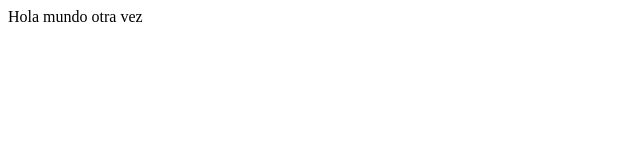
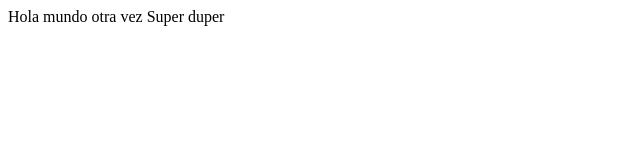
Before and after one commit to elescobars/pw15162022, a plain HTML site: page pagina.html in a window 1280 px wide. Shown: the full height of the page, 0-640 px from the left. Drawn offline with Linux system fonts and the light colour scheme.

Commit message:
Otro commit hola mundo

```diff
--- a/pagina.html
+++ b/pagina.html
@@ -1,3 +1,4 @@
 <html>
     Hola mundo otra vez
+    Super duper
 </html>
```
